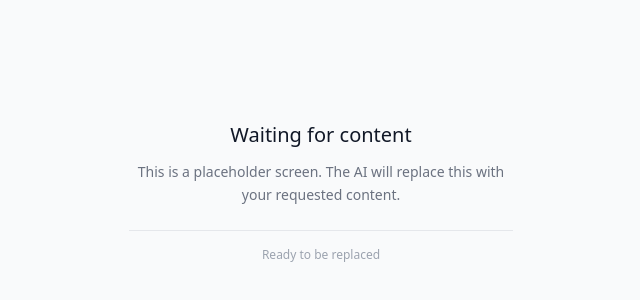
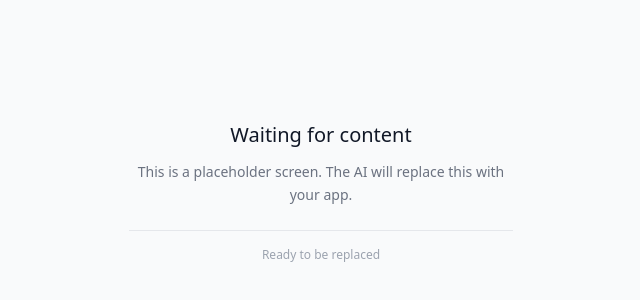
Before and after one commit to ion-design/ion-starter, a React (Vite) app: page / in a window 1280 px wide. Shown: the part 208-508 px from the top of the page, without its empty margins (319-959 px from the left). Built offline with nearby package versions, Linux system fonts and the light colour scheme.

Commit message:
Updating placeholder text content

```diff
--- a/src/App.tsx
+++ b/src/App.tsx
@@ -15,7 +15,7 @@ function App(): ReactElement {
             Waiting for content
           </h1>
           <p className="text-gray-500 text-sm leading-relaxed">
-            This is a placeholder screen. The AI will replace this with your requested content.
+            This is a placeholder screen. The AI will replace this with your app.
           </p>
         </div>
 
```
